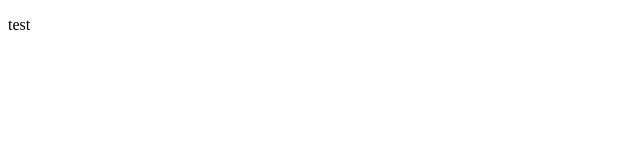
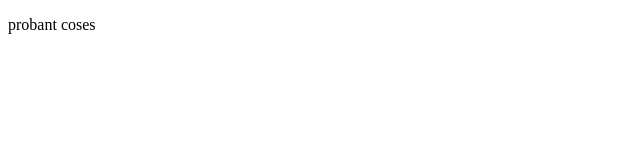
Before and after one commit to bartok4761/parelles, a plain HTML site: page parelles/aaa.html in a window 1280 px wide. Shown: the full height of the page, 0-640 px from the left. Drawn offline with Linux system fonts and the light colour scheme.

Commit message:
yhyjuikkikioll8

```diff
--- a/parelles/aaa.html
+++ b/parelles/aaa.html
@@ -5,6 +5,6 @@
 	<title>Hola</title>
 </head>
 <body>
-	<p>test</p>
+	<p>probant coses</p>
 </body>
 </html>
```
